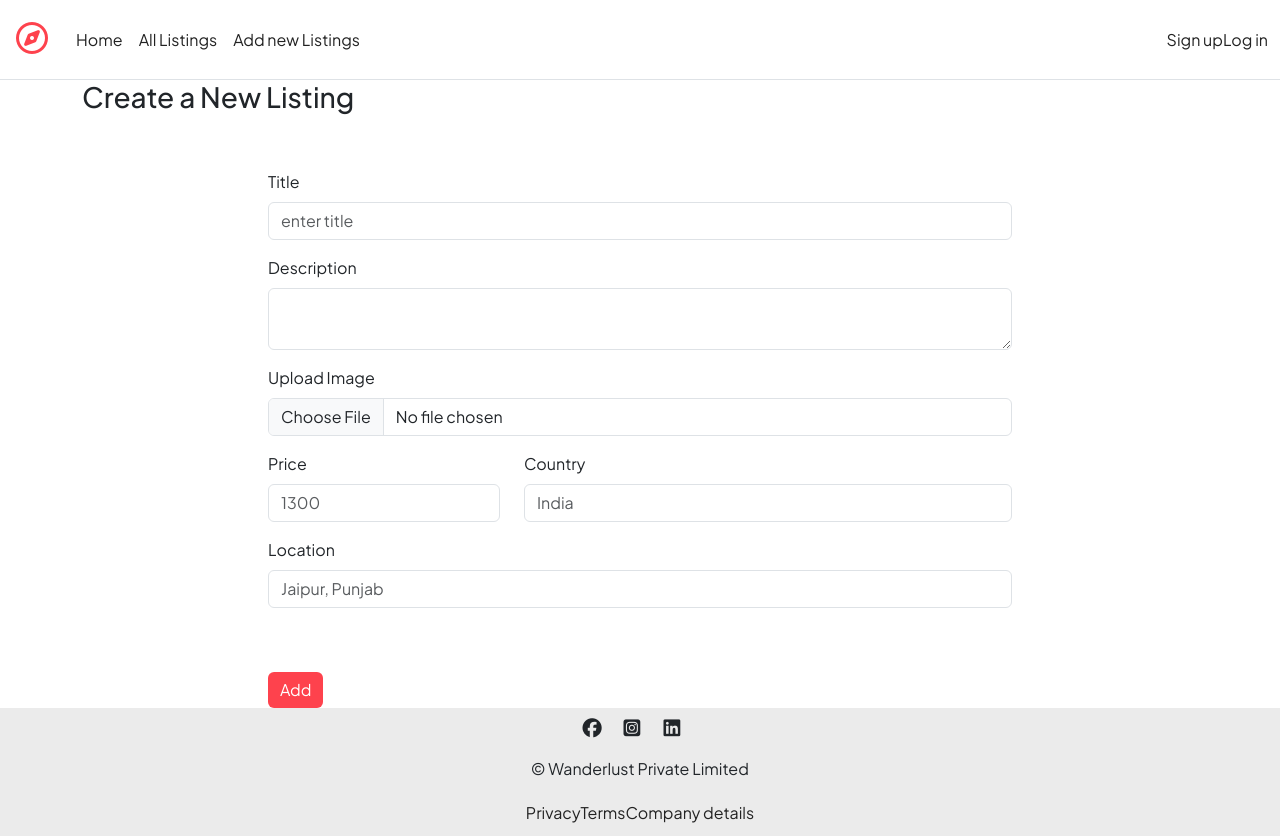
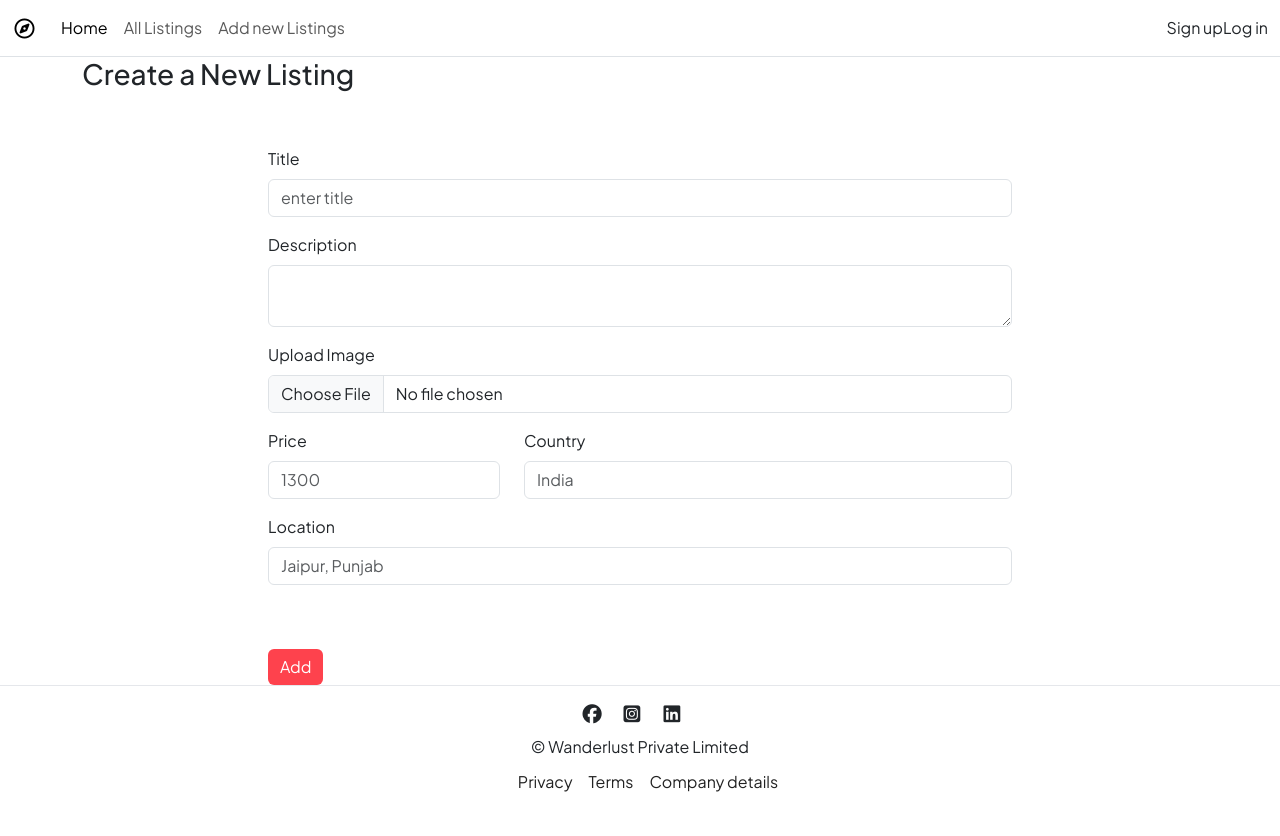
Before and after one commit to ArishAhmad06/WonderLust_Project, a Node project: template views/listings/new.ejs in a window 1280 px wide. After the commit the page ends 792 px from the top, so only its background shows below. Run offline with Node 20 templates, Linux system fonts and the light colour scheme; the template is opened without the code that fills it, so the values that code supplies are empty; some libraries are stand-ins or nearby versions.

Commit message:
style: update global styles

```diff
--- a/public/css/style.css
+++ b/public/css/style.css
@@ -3,45 +3,33 @@ body {
   display: flex;
   flex-direction: column;
   min-height: 100vh;
+  color: #111827;
+  background: #f8fafc;
 }
+
 .container {
   flex: 1;
+  /* width: min(1200px, 96vh); */
 }
 
-.navbar {
-  height: 5rem;
-  background-color: white;
-}
-.fa-compass {
-  color: #fe424d;
-  font-size: 2rem;
-}
-.nav-link {
-  color: #222222 !important;
+.page-wrapper {
+  width: min(100%, 960px);
+  margin: 1rem auto 0;
+  padding: 0 0.75rem;
 }
 
-/* footer  */
-.f-info-links a {
-  text-decoration: none;
-  color: #222222;
-}
+/* FOOTER */
 
-.f-info-links a:hover {
-  text-decoration: underline;
-}
-
-.f-info-links,
-.f-info-socials {
-  width: 100%;
+.f-info {
+  text-align: center;
+  background-color: #fff;
+  border-top: 1px solid #e5e7eb;
   display: flex;
+  min-height: 8rem;
+  flex-wrap: wrap;
+  justify-content: center;
   align-items: center;
-  justify-content: center;
-}
-.f-info-brands {
-  width: 100%;
-  display: flex;
-  align-items: center;
-  justify-content: center;
+  padding: 0.8rem 0;
 }
 
 .f-info-socials i {
@@ -49,71 +37,128 @@ body {
   margin-right: 1rem;
 }
 
-.f-info {
-  text-align: center;
-  height: 8rem;
-  background-color: #ebebeb;
+.f-info-links,
+.f-info-socials,
+.f-info-brand {
+  width: 100%;
   display: flex;
-  flex-wrap: wrap;
+  align-items: center;
   justify-content: center;
 }
 
-/* cards */
+.f-info-links a {
+  text-decoration: none;
+  color: #222222;
+  margin-left: 1rem;
+}
 
-.listing-card  {
-  border: none !important;
-  margin-bottom: 2rem;
+.f-info-links a:hover {
+  text-decoration: underline;
+}
+
+/* CARDS */
+
+.card-listing {
+  border: 1px solid #eceff3 !important;
+  margin-bottom: 1rem;
+  border-radius: 1rem !important;
+  transition: transform 0.2s ease, box-shadow 0.2s ease;
+}
+.card-listing:hover {
+  transform: translateY(-2px);
+  box-shadow: 0 18px 35px rgba(15, 23, 42, 0.08);
 }
 
 .card-img-top {
-  border-radius: 1rem !important;
-  width: 100% !important;
-  object-fit: cover !important;
+  border-radius: 1rem 1rem 0 0;
+  width: 100%;
+  height: 18rem;
+  object-fit: cover;
 }
 
 .card-body {
-  padding: 0 !important;
-}
-
-.card-text p {
-  font-weight: 400;
+  padding: 0.35rem 0.2rem 0.55rem;
 }
 
 .listing-link {
   text-decoration: none;
+  color: #000;
 }
 
-/* card effect */
+/* card overlay */
+
 .card-img-overlay {
   opacity: 0;
 }
+
 .card-img-overlay:hover {
-  opacity: 0.2;
-  background-color: white;
+  opacity: 0.12;
+  background-color: #fff;
 }
 
-/* new page */
+.edit-btn,
 .add-btn {
   background-color: #fe424d !important;
   border: none !important;
 }
 
-/* Edit page */
-.edit-btn {
-  background-color: #fe424d !important;
-  border: none !important;
+/* show page */
+
+.show-img {
+  height: 36vh;
+  min-height: 240px;
 }
 
-/* Show page */
-.show-img {
-  height: 30vh;
-}
-
-.btns{
+.btns {
   display: flex;
+  gap: 0.75rem;
+  flex-wrap: wrap;
 }
 
 .show-card {
   padding-left: 0;
   padding-right: 0;
 }
+
+.review-card {
+  width: 100%;
+}
+
+.form-card {
+  width: min(100%, 760px);
+  margin: 1rem auto 0;
+}
+
+.auth-card {
+  width: min(100%, 560px);
+  margin: 1rem auto 0;
+}
+
+.original-listing-img {
+  width: 100%;
+  max-width: 420px;
+  border-radius: 0.75rem;
+  object-fit: cover;
+}
+
+/* MAP */
+
+#map {
+  height: 400px;
+  width: 100%;
+  border-radius: 1rem;
+}
+
+@media (max-width: 767px) {
+  .show-img {
+    height: 35vh;
+  }
+
+  #map {
+    height: 300px;
+  }
+
+  .container {
+    width: min(1200px, 98vw);
+  }
+}
```
